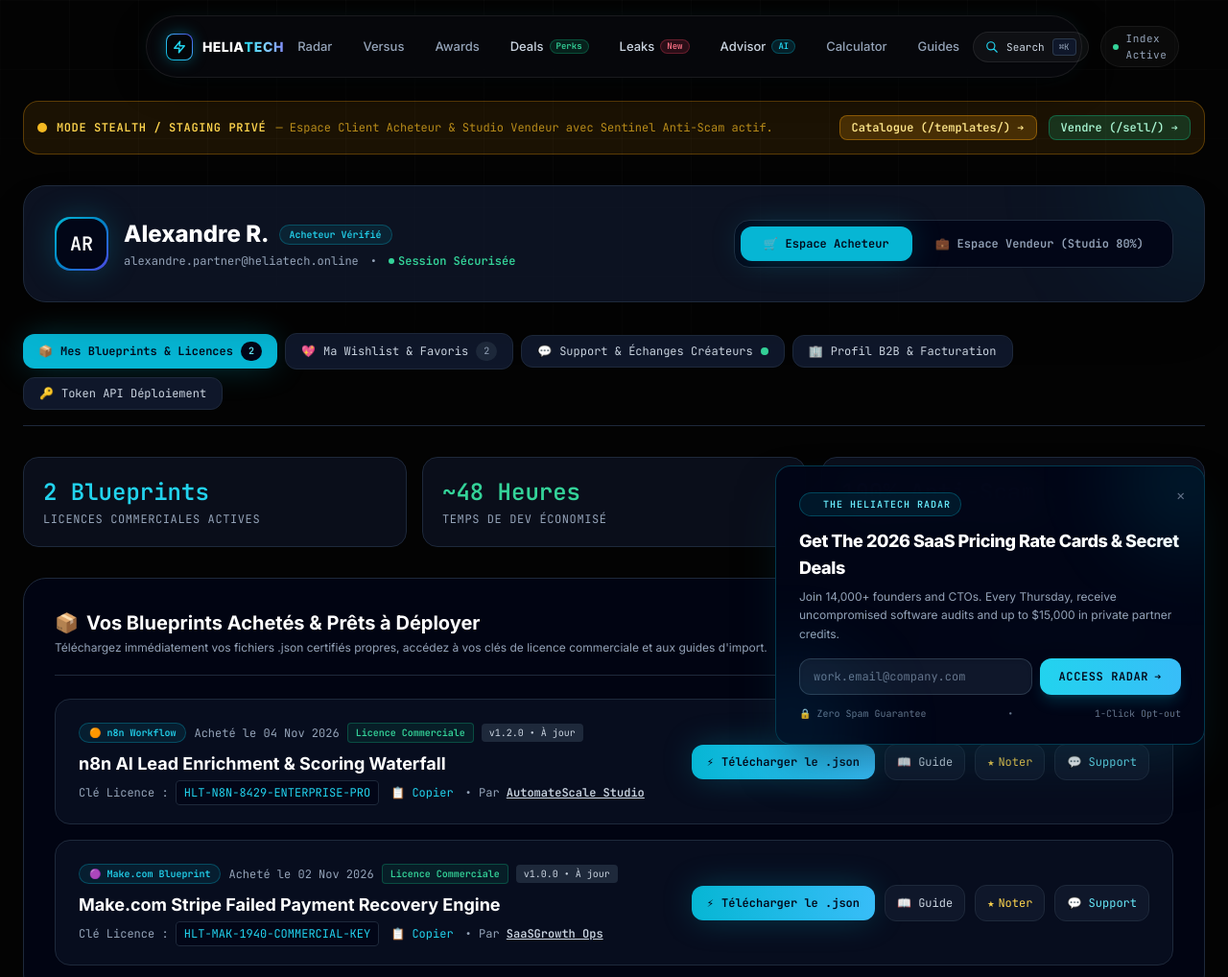
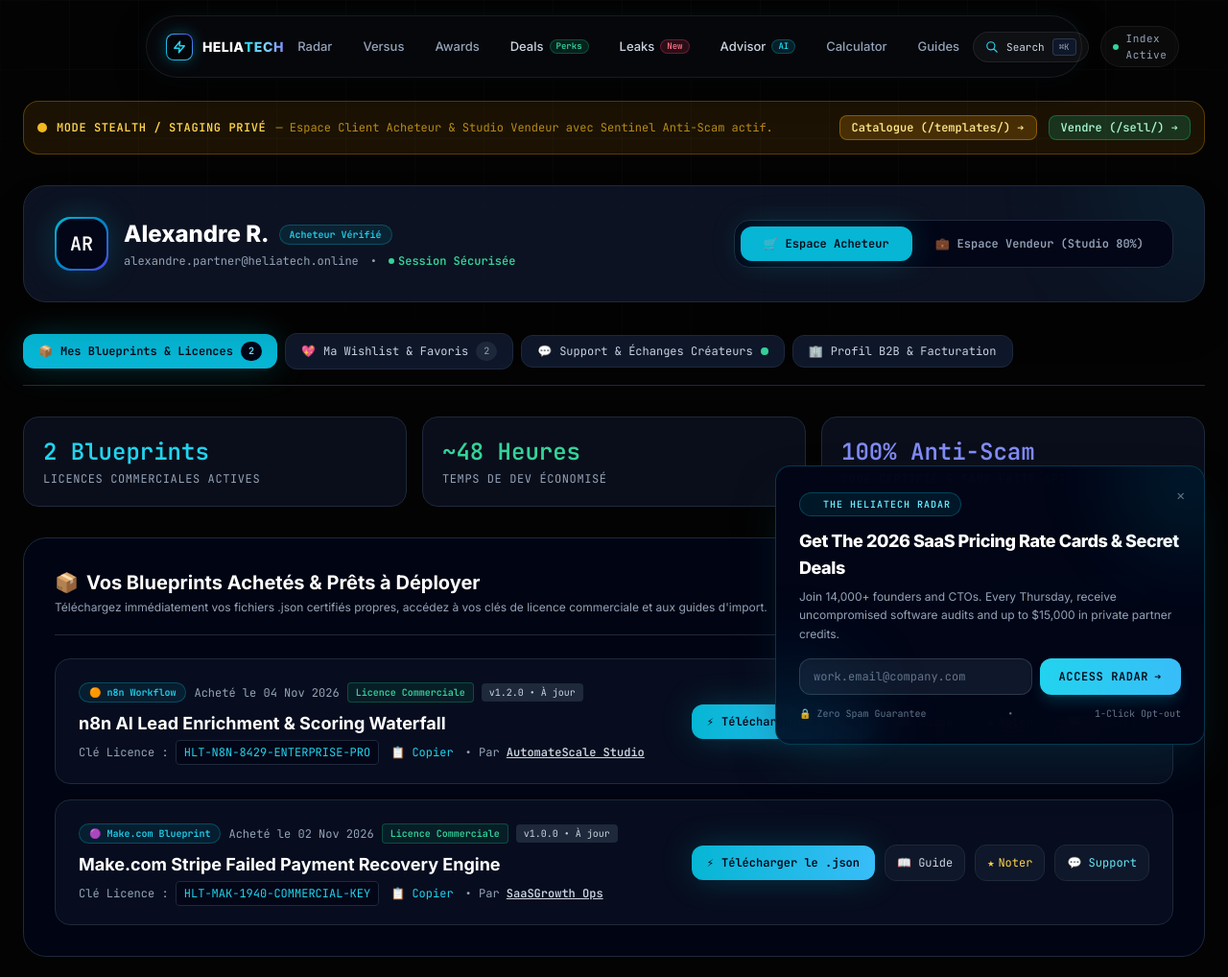
Before and after one commit to heliatech-media/saas-radar, an Astro site in the folder site/: page /portal in a window 1280 px wide. Shown: the top 1018 px of the page at 96% size. Built offline with nearby package versions, Linux system fonts and the light colour scheme; Astro itself is replaced by a stand-in of ours.

Commit message:
portal: simplify buyer subnav by putting API token tab in reserve

```diff
--- a/site/src/pages/portal/index.astro
+++ b/site/src/pages/portal/index.astro
@@ -94,7 +94,7 @@ const pageDescription = "Gérez vos licences d'automatisation n8n, Make et Airta
         <button id="subtab-buyer-b2b" class="buyer-subtab px-4 py-2 rounded-xl bg-slate-900 hover:bg-slate-800 text-slate-300 font-mono text-xs transition-all flex items-center gap-2 border border-slate-800">
           <span>🏢</span> Profil B2B &amp; Facturation
         </button>
-        <button id="subtab-buyer-deploy" class="buyer-subtab px-4 py-2 rounded-xl bg-slate-900 hover:bg-slate-800 text-slate-300 font-mono text-xs transition-all flex items-center gap-2 border border-slate-800">
+        <button id="subtab-buyer-deploy" class="buyer-subtab hidden px-4 py-2 rounded-xl bg-slate-900 hover:bg-slate-800 text-slate-300 font-mono text-xs transition-all flex items-center gap-2 border border-slate-800">
           <span>🔑</span> Token API Déploiement
         </button>
       </div>
```
